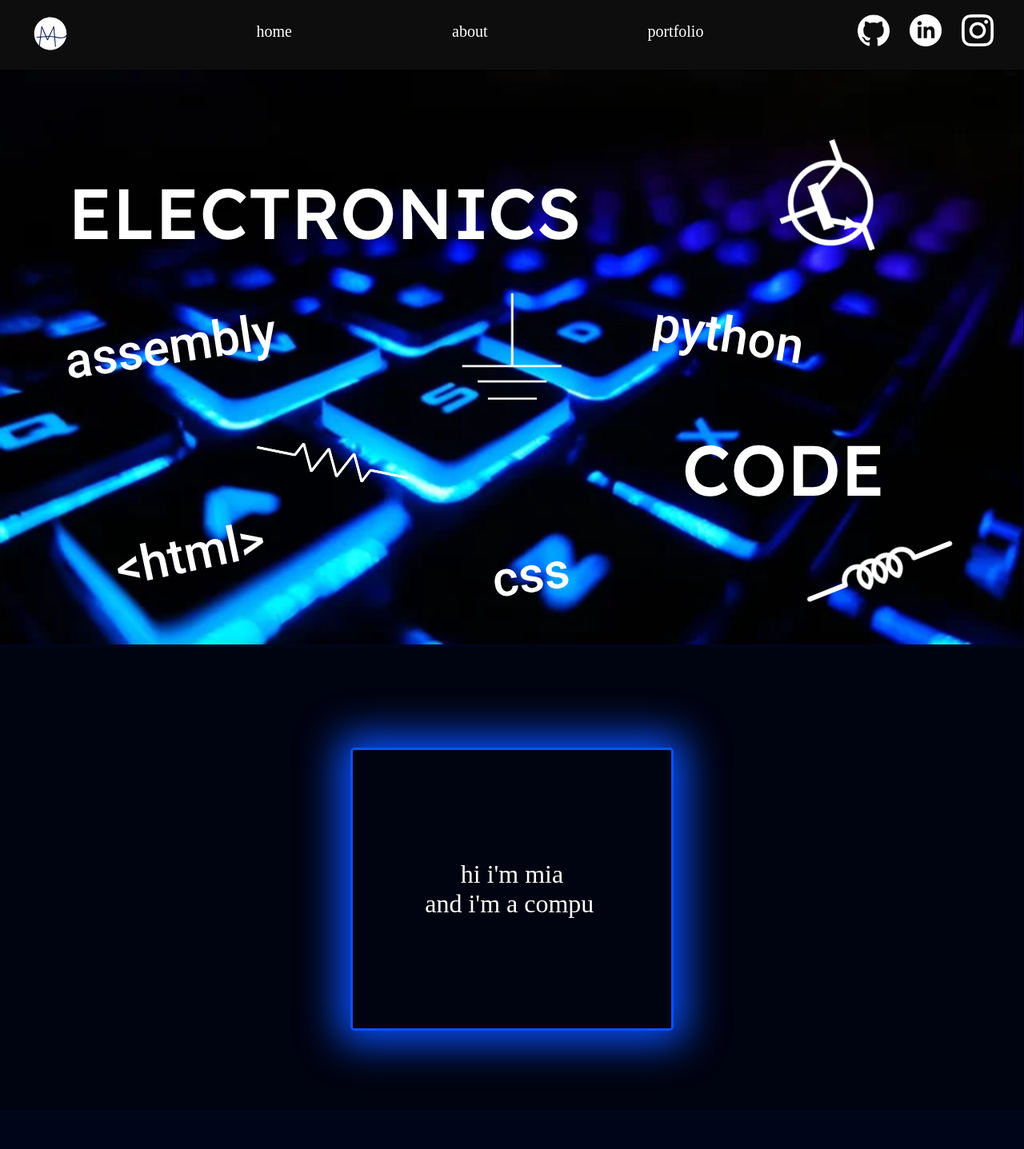
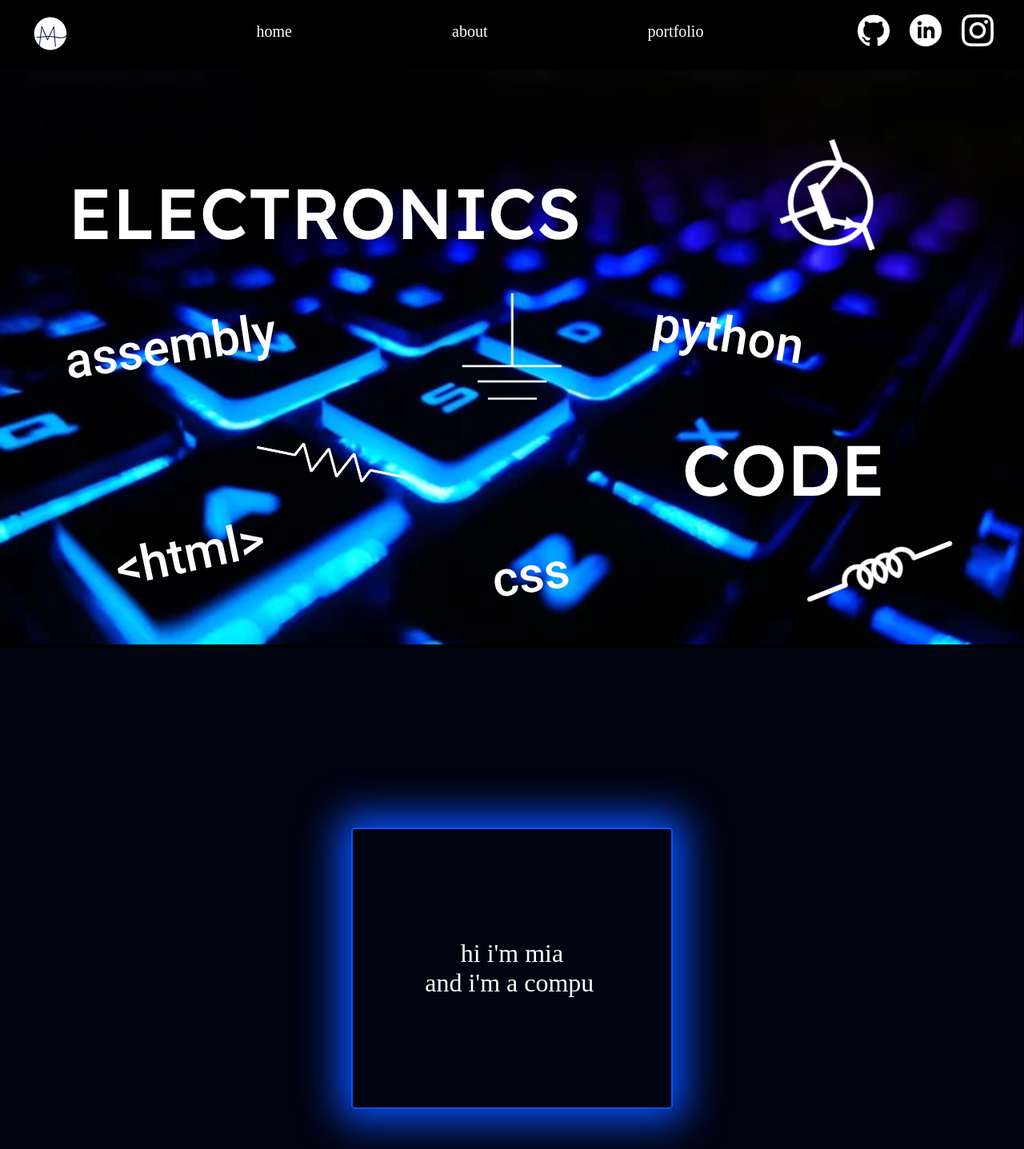
Before and after one commit to mialarkin14/websiteV2, a React (Vite) app: page / in a window 1280 px wide. Shown: the top 1437 px of the page at 80% size. Built offline with nearby package versions, Linux system fonts and the light colour scheme; a web font is replaced by a local one.

Commit message:
text glow

```diff
--- a/src/index.css
+++ b/src/index.css
@@ -25,11 +25,11 @@ html {
 body {
   margin:0;
   padding:0;
-  background-color: #00051a;
+  background-color: #000000;
 }
 
 header{
-  background-color: #0d0d0d;
+  background-color: #000000;
   display: flex;
   justify-content: space-between;
   align-items: center;
@@ -55,7 +55,7 @@ li, .linkH {
 }
 
 li:hover, .linkF:hover{
-  text-decoration: underline;
+  text-shadow:1px 1px 10px #fff, 1px 1px 10px #ccc;
 }
 
 .link{
@@ -83,7 +83,8 @@ TypeWriter - Computer
 
 .computer{
   height: auto;
-  padding: 100px;
+  padding-top: 200px;
+  padding-bottom: 200px;
   background-color: #000310;
   display: flex;
   justify-content: center;
@@ -101,6 +102,7 @@ TypeWriter - Computer
   background-color: #000310;
   text-align: center;
   border-radius: 5px;
+  border-width: 2px;
   cursor: pointer;
   border-style: solid;
   padding: 1.5rem;
```
